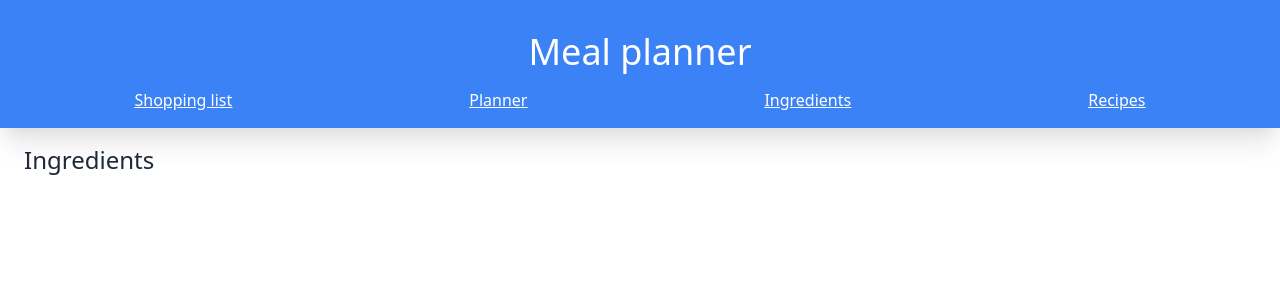
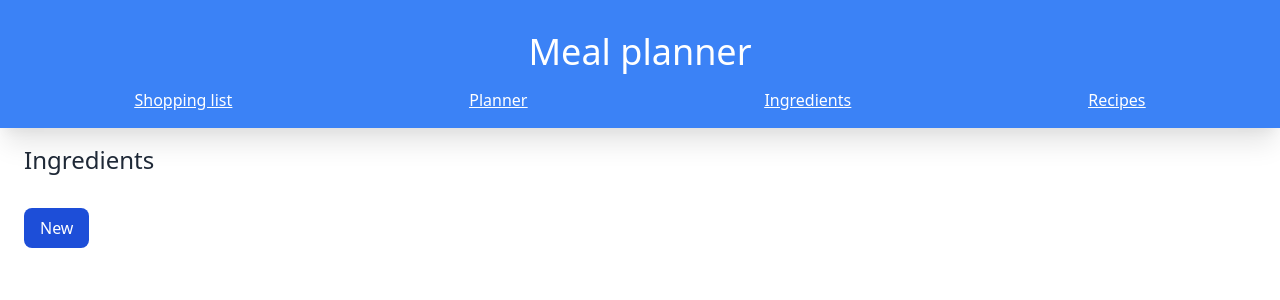
Before and after one commit to mindriot101/mealplanner, a Flask app: page /ingredients/ in a window 1280 px wide. Shown: the top 300 px of the page. Run offline with Flask 2, Linux system fonts and the light colour scheme; data that the repository does not hold is empty.

Commit message:
Styles ingredients page

```diff
--- a/mealplanner/templates/ingredients.html
+++ b/mealplanner/templates/ingredients.html
@@ -1,21 +1,25 @@
 {% extends "base.html" %}
 
 {% block content %}
-<div class="flex flex-col">
+<div class="md:block flex flex-col">
     <h2 class="text-2xl mb-4">Ingredients</h2>
 
     <a class="md:hidden underline mb-4" href="{{ url_for('new-ingredients') }}">Create ingredient</a>
 
-    <ul class="list-none">
+    <ul class="list-none md:flex md:flex-wrap">
         {% for ingredient in ingredients %}
-        <li class="flex justify-between">
-            <a href="{{ url_for('ingredient', id=ingredient.id) }}">{{ ingredient.name }}</a>
+        <li class="flex md:flex-col md:justify-between md:shadow-xl md:rounded-2xl md:p-16 md:mx-4 md:my-2 md:ml-0">
+            <a class="md:my-2" href="{{ url_for('ingredient', id=ingredient.id) }}">{{ ingredient.name }}</a>
             <form method="POST" action="{{ url_for('ingredient', id=ingredient.id) }}">
-                <button type="submit">Delete</button>
+                <button type="submit" class="md:text-gray-500 md:underline">Delete</button>
             </form>
         </li>
         {% endfor %}
     </ul>
+
+    <a class="bg-blue-700 rounded-lg text-white md:inline-block mt-4 px-4 py-2" href="{{ url_for('new-ingredients') }}">
+        New
+    </a>
 </div>
 
 {% endblock content %}
```
